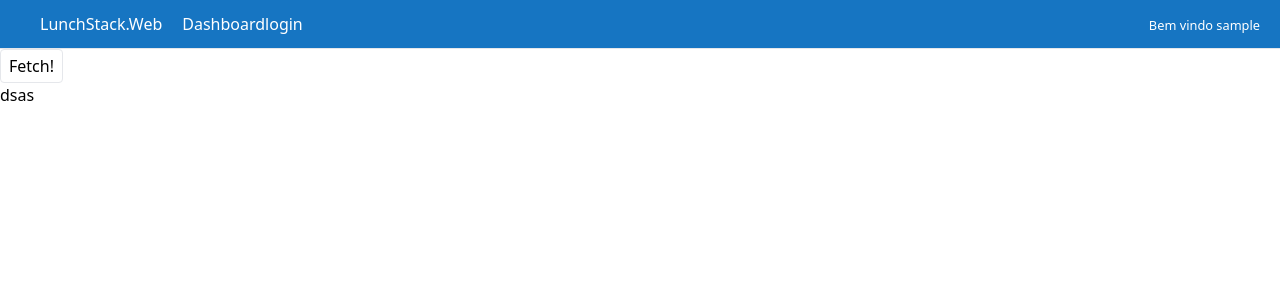
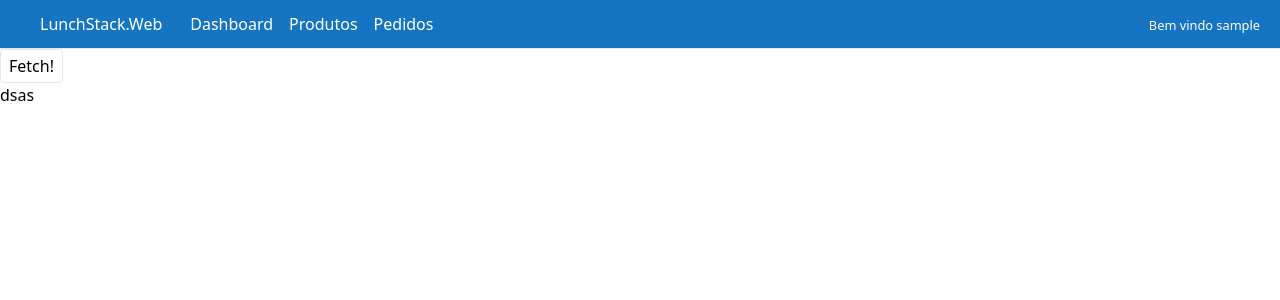
Before and after one commit to gabeFrancisco/LunchStack.Web, a React (Vite) app: page /dashboard in a window 1280 px wide. Shown: the top 300 px of the page. Built offline with nearby package versions, Linux system fonts and the light colour scheme; no server answers; sample sign-in values are in the browser's storage.

Commit message:
header links list | login redirection

```diff
--- a/src/components/Header/Header.tsx
+++ b/src/components/Header/Header.tsx
@@ -2,24 +2,36 @@ import { Link } from "react-router-dom";
 import authService from "../../service/authService";
 
 function Header() {
+  const menu = [
+    {
+      name: "Dashboard",
+      url: "dashboard",
+    },
+    {
+      name: "Produtos",
+      url: "produtos",
+    },
+    {
+      name: "Pedidos",
+      url: "pedidos",
+    },
+  ];
   const user = authService.getUser();
   return (
     <header className="flex flex-row justify-between px-5 py-3 text-white border-b bg-primary">
       <div className="flex flex-row ">
         <h1 className="mx-5">LunchStack.Web</h1>
         <ul className="flex flex-row">
-          <li>
-            <Link to={`dashboard`}>Dashboard</Link>
-          </li>
-          <li>
-            <Link to={`login`}>login</Link>
-          </li>
+          {menu.map((el) => (
+            <Link className="mx-2 hover:text-yellow-300" to={el.url}>
+              {el.name}
+            </Link>
+          ))}
         </ul>
-
       </div>
-        <div>
-          <small>Bem vindo {user?.username}</small>
-        </div>
+      <div>
+        <small>Bem vindo {user?.username}</small>
+      </div>
     </header>
   );
 }
--- a/src/pages/login.tsx
+++ b/src/pages/login.tsx
@@ -2,12 +2,13 @@ import { useFormik } from "formik";
 import { useAppDispatch } from "../store/store";
 import { fetchLogin } from "../store/slices/authSlice";
 import authService from "../service/authService";
-import { Navigate } from "react-router-dom";
+import { useNavigate } from "react-router-dom";
 
 function LoginPage() {
   const auth = authService.checkAuth()
+  const navigate = useNavigate();
   if(auth){
-    return <Navigate to="/dashboard"/>
+    navigate("/dashboard")
   }
 
   const dispatch = useAppDispatch();
@@ -19,8 +20,7 @@ function LoginPage() {
     enableReinitialize: true,
     validateOnChange: false,
     onSubmit: (values) => {
-      dispatch(fetchLogin(values))
-      console.log(values)
+      dispatch(fetchLogin(values)).then(() => navigate("/dashboard"))
     },
   });
 
```
